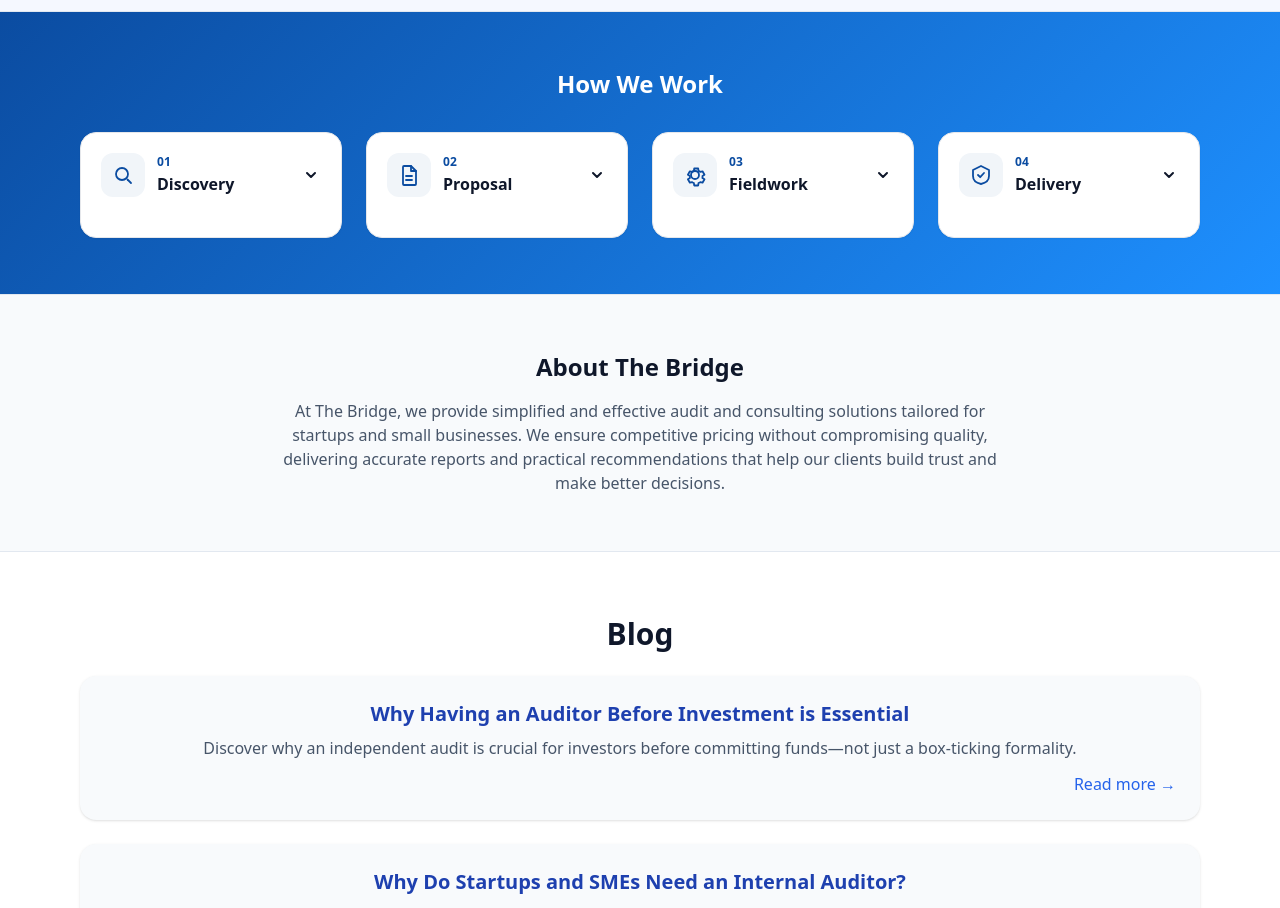
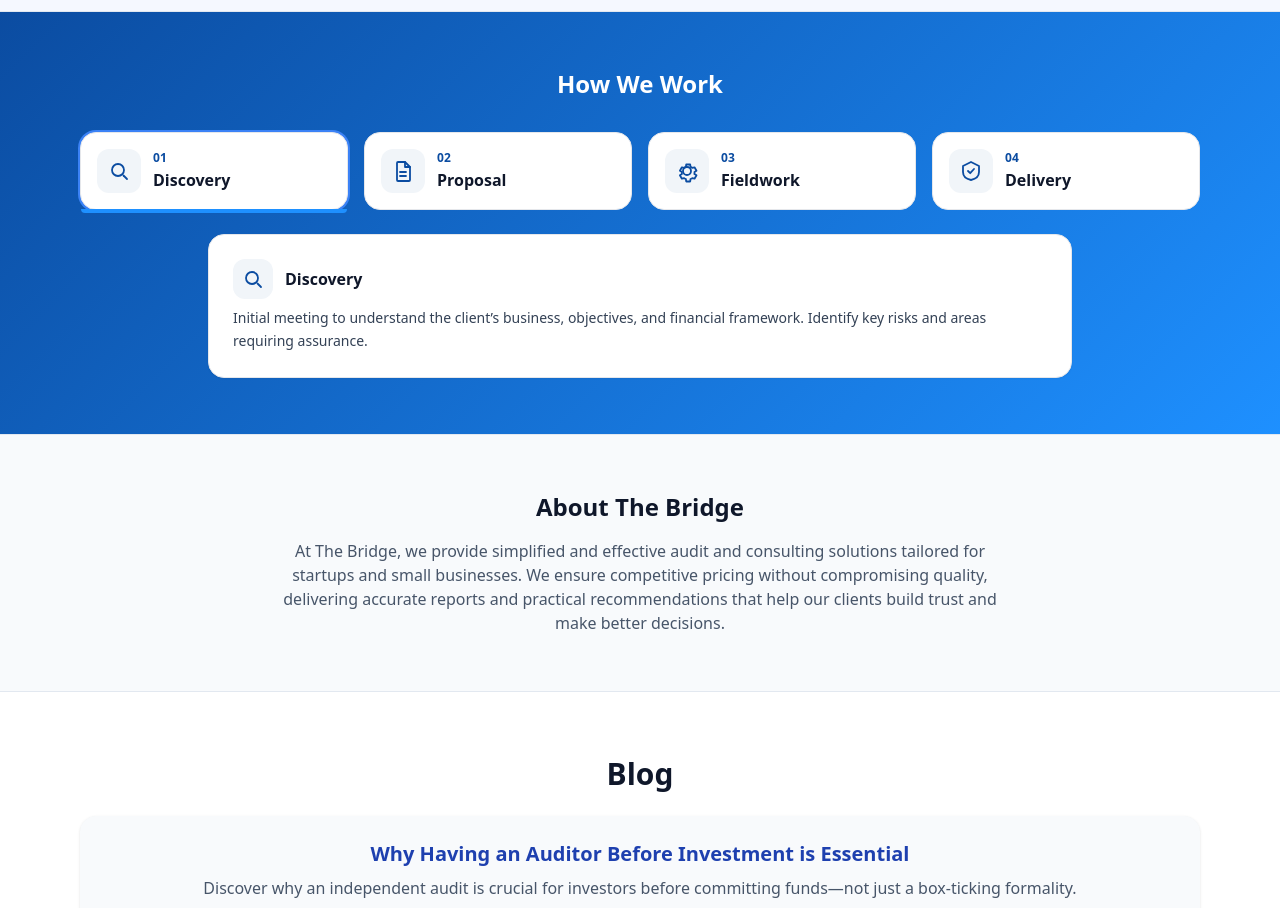
Before and after one commit to mrmohamadyusuf-debug/thebridge-vercel, a React (Vite) app: page / in a window 1280 px wide. Shown: the part 980-1888 px from the top of the page. Built offline with nearby package versions, Linux system fonts and the light colour scheme.

Commit message:
Update App.jsx

```diff
--- a/src/App.jsx
+++ b/src/App.jsx
@@ -15,8 +15,8 @@
   const [pan, setPan] = useState({ x: 0, y: 0 })
   const [startPan, setStartPan] = useState({ x: 0, y: 0 })
 
-  // ====== Process Accordion ======
-  const [openStep, setOpenStep] = useState(null) // 0..3 أو null
+  // ====== Process Tabs ======
+  const [openStep, setOpenStep] = useState(0) // 0..3
 
   const rtl = lang === 'ar'
 
@@ -179,7 +179,7 @@
             <strong>3. تقدير القيمة العادلة للشركة</strong>
             <br />
             المستثمر يحتاج أن يعرف: هل تقييم الشركة عادل أم مبالغ فيه؟ عبر المراجعة،
-            يتم التحقق من الأصول الحقيقية للشركة (مثل العقارات، المخزون، حقوق الملكية الفكرية) وضمان أنها ليست مضخمة.
+            يتم التحقق من الأصول الحقيقية للشركة وضمان أنها ليست مضخمة.
           </p>
           <p className="mb-3">
             <strong>4. تعزيز الشفافية والثقة</strong>
@@ -336,7 +336,7 @@
 
   // ====== Effects ======
   useEffect(() => {
-    if (typeof window === 'undefined' || typeof document === 'undefined') return
+    if (typeof window === 'undefined') return
     const ids = ['services', 'process', 'about', 'blog', 'infograph', 'contact']
     const secs = ids.map((id) => document.getElementById(id)).filter(Boolean)
     if (!('IntersectionObserver' in window) || secs.length === 0) return
@@ -367,24 +367,6 @@
     window.addEventListener('hashchange', handleHash)
     return () => window.removeEventListener('hashchange', handleHash)
   }, [])
-
-  useEffect(() => {
-    if (typeof window === 'undefined') return
-    const onKey = (e) => {
-      if (!lightboxOpen) return
-      if (e.key === 'Escape') setLightboxOpen(false)
-      if (e.key === 'ArrowRight') {
-        setLbIndex((i) => (i + 1) % infographs.length)
-        resetZoom()
-      }
-      if (e.key === 'ArrowLeft') {
-        setLbIndex((i) => (i - 1 + infographs.length) % infographs.length)
-        resetZoom()
-      }
-    }
-    window.addEventListener('keydown', onKey)
-    return () => window.removeEventListener('keydown', onKey)
-  }, [lightboxOpen])
 
   // ====== Helpers ======
   const navClass = (id) =>
@@ -502,24 +484,12 @@
             </div>
           </a>
           <nav className="hidden md:flex gap-6 text-sm">
-            <a href="#services" className={navClass('services')}>
-              {dict[lang].nav.services}
-            </a>
-            <a href="#process" className={navClass('process')}>
-              {dict[lang].nav.process}
-            </a>
-            <a href="#about" className={navClass('about')}>
-              {dict[lang].nav.about}
-            </a>
-            <a href="#blog" className={navClass('blog')}>
-              {dict[lang].nav.blog}
-            </a>
-            <a href="#infograph" className={navClass('infograph')}>
-              {dict[lang].nav.infograph}
-            </a>
-            <a href="#contact" className={navClass('contact')}>
-              {dict[lang].nav.contact}
-            </a>
+            <a href="#services" className={navClass('services')}>{dict[lang].nav.services}</a>
+            <a href="#process" className={navClass('process')}>{dict[lang].nav.process}</a>
+            <a href="#about" className={navClass('about')}>{dict[lang].nav.about}</a>
+            <a href="#blog" className={navClass('blog')}>{dict[lang].nav.blog}</a>
+            <a href="#infograph" className={navClass('infograph')}>{dict[lang].nav.infograph}</a>
+            <a href="#contact" className={navClass('contact')}>{dict[lang].nav.contact}</a>
           </nav>
           <button onClick={() => setLang(lang === 'en' ? 'ar' : 'en')} className="px-3 py-1 border rounded">
             {dict[lang].switch}
@@ -536,18 +506,10 @@
         <h1 className="text-4xl font-bold">{dict[lang].hero}</h1>
         <p className="mt-3 max-w-2xl mx-auto">{dict[lang].desc}</p>
         <div className="mt-6 flex gap-4 justify-center">
-          <a
-            href="#services"
-            className="px-4 py-2 text-white rounded"
-            style={{ backgroundColor: PRIMARY_DARK }}
-          >
+          <a href="#services" className="px-4 py-2 text-white rounded" style={{ backgroundColor: PRIMARY_DARK }}>
             {dict[lang].ctaExplore}
           </a>
-          <a
-            href="https://wa.me/96879434422"
-            className="px-4 py-2 text-white rounded"
-            style={{ backgroundColor: WHATSAPP }}
-          >
+          <a href="https://wa.me/96879434422" className="px-4 py-2 text-white rounded" style={{ backgroundColor: WHATSAPP }}>
             {dict[lang].whatsapp}
           </a>
         </div>
@@ -555,9 +517,7 @@
 
       {/* SERVICES */}
       <section id="services" className="py-14 text-center scroll-mt-24" style={{ background: SOFT_BG }}>
-        <h2 className="text-2xl font-bold" style={{ color: PRIMARY }}>
-          {dict[lang].servicesTitle}
-        </h2>
+        <h2 className="text-2xl font-bold" style={{ color: PRIMARY }}>{dict[lang].servicesTitle}</h2>
         <div className="mt-8 grid sm:grid-cols-2 lg:grid-cols-3 gap-6 max-w-6xl mx-auto px-4">
           {services.map((s, i) => (
             <div key={i} className="p-6 bg-white rounded-2xl border hover:shadow transition">
@@ -568,7 +528,7 @@
         </div>
       </section>
 
-      {/* PROCESS (Accordion + SVG Icons) */}
+      {/* PROCESS (Tabs/Stepper) */}
       <section
         id="process"
         className="py-14 text-white border-y border-slate-200 scroll-mt-24"
@@ -576,55 +536,56 @@
       >
         <h2 className="text-2xl font-bold text-center">{dict[lang].processTitle}</h2>
 
-        <div className="mt-8 grid sm:grid-cols-2 lg:grid-cols-4 gap-6 max-w-6xl mx-auto px-4">
+        {/* Step tabs */}
+        <div
+          role="tablist"
+          aria-label={dict[lang].processTitle}
+          className="mt-8 max-w-6xl mx-auto px-4 grid grid-cols-2 md:grid-cols-4 gap-4"
+          onKeyDown={(e) => {
+            if (e.key === 'ArrowRight') setOpenStep((openStep + 1) % steps.length)
+            if (e.key === 'ArrowLeft') setOpenStep((openStep - 1 + steps.length) % steps.length)
+          }}
+          tabIndex={0}
+        >
           {steps.map((s, i) => {
-            const isOpen = openStep === i
+            const selected = openStep === i
             return (
-              <div key={s.n} className="bg-white rounded-2xl border shadow-sm overflow-hidden text-slate-900">
-                {/* رأس البطاقة */}
               <button
-                  onClick={() => setOpenStep(isOpen ? null : i)}
-                  className="w-full flex items-center gap-3 p-5 text-left group focus:outline-none focus:ring-2 focus:ring-blue-400/60"
-                  aria-expanded={isOpen}
-                  aria-controls={`step-panel-${i}`}
+                key={s.n}
+                role="tab"
+                aria-selected={selected}
+                aria-controls={`process-panel-${i}`}
+                id={`process-tab-${i}`}
+                onClick={() => setOpenStep(i)}
+                className={`relative flex items-center gap-3 rounded-2xl border bg-white p-4 text-left transition
+                  ${selected ? 'ring-2 ring-blue-500 shadow' : 'hover:shadow'} text-slate-900`}
               >
                 <div className="flex items-center justify-center w-11 h-11 rounded-xl bg-slate-100">
                   <StepIcon i={i} color={PRIMARY} />
                 </div>
                 <div className="flex-1">
-                    <div className="text-xs font-bold" style={{ color: PRIMARY }}>
-                      0{s.n}
-                    </div>
+                  <div className="text-xs font-bold" style={{ color: PRIMARY }}>0{s.n}</div>
                   <div className="mt-0.5 font-semibold">{lang === 'ar' ? s.ar : s.en}</div>
                 </div>
-                  <svg
-                    className={`w-5 h-5 transition-transform ${isOpen ? 'rotate-180' : ''}`}
-                    viewBox="0 0 20 20"
-                    fill="none"
-                    aria-hidden="true"
-                  >
-                    <path
-                      d="M6 8l4 4 4-4"
-                      stroke="currentColor"
-                      strokeWidth="2"
-                      strokeLinecap="round"
-                      strokeLinejoin="round"
-                    />
-                  </svg>
+                {selected && (
+                  <span className="absolute inset-x-0 -bottom-1 h-1 rounded-b-2xl" style={{ background: ACCENT }} aria-hidden="true" />
+                )}
               </button>
-
-                {/* المحتوى القابل للطي */}
-                <div
-                  id={`step-panel-${i}`}
-                  className={`px-5 pb-5 transition-all duration-250 ease-out ${
-                    isOpen ? 'max-h-48 opacity-100' : 'max-h-0 opacity-0'
-                  }`}
-                >
-                  <p className="text-sm text-slate-600">{dict[lang].processDesc[i]}</p>
-                </div>
-              </div>
             )
           })}
+        </div>
+
+        {/* Content panel */}
+        <div role="tabpanel" id={`process-panel-${openStep}`} aria-labelledby={`process-tab-${openStep}`} className="mt-6 max-w-4xl mx-auto px-4">
+          <div className="bg-white text-slate-700 rounded-2xl border shadow-sm p-6">
+            <div className="flex items-center gap-3 mb-2">
+              <div className="w-10 h-10 rounded-xl bg-slate-100 flex items-center justify-center">
+                <StepIcon i={openStep} color={PRIMARY} />
+              </div>
+              <h3 className="font-semibold text-slate-900">{lang === 'ar' ? steps[openStep].ar : steps[openStep].en}</h3>
+            </div>
+            <p className="text-sm leading-relaxed">{dict[lang].processDesc[openStep]}</p>
+          </div>
         </div>
       </section>
 
@@ -648,9 +609,7 @@
               {posts.map((p) => (
                 <article
                   key={p.id}
-                  className={`p-6 bg-slate-50 rounded-2xl shadow hover:shadow-md transition ${
-                    rtl ? 'text-right' : 'text-left'
-                  }`}
+                  className={`p-6 bg-slate-50 rounded-2xl shadow hover:shadow-md transition ${rtl ? 'text-right' : 'text-left'}`}
                 >
                   <h3 className="text-xl font-semibold text-blue-800 mb-2 text-center">
                     {lang === 'ar' ? p.titleAr : p.titleEn}
@@ -710,10 +669,7 @@
                         ? 'Why an auditor before investing'
                         : 'Why an internal auditor'}
                   </span>
-                  <button
-                    onClick={() => openLightbox(i)}
-                    className="px-3 py-1 text-xs border rounded hover:bg-slate-50"
-                  >
+                  <button onClick={() => openLightbox(i)} className="px-3 py-1 text-xs border rounded hover:bg-slate-50">
                     {dict[lang].view}
                   </button>
                 </figcaption>
@@ -731,11 +687,7 @@
 
           <ContactForm lang={lang} dict={dict} />
           <div className="mt-4 flex justify-center">
-            <a
-              href="https://wa.me/96879434422"
-              className="rounded-2xl px-5 py-3 text-white font-medium shadow"
-              style={{ backgroundColor: WHATSAPP }}
-            >
+            <a href="https://wa.me/96879434422" className="rounded-2xl px-5 py-3 text-white font-medium shadow" style={{ backgroundColor: WHATSAPP }}>
               {dict[lang].whatsapp}
             </a>
           </div>
@@ -898,8 +850,7 @@
         body: JSON.stringify({ ...form, lang }),
       })
       setStatus(res.ok ? 'ok' : 'err')
-      if (res.ok)
-        setForm({ name: '', email: '', phone: '', message: '', _gotcha: '' })
+      if (res.ok) setForm({ name: '', email: '', phone: '', message: '', _gotcha: '' })
     } catch {
       setStatus('err')
     } finally {
@@ -912,9 +863,7 @@
   return (
     <form
       onSubmit={handleSubmit}
-      className={`mt-6 bg-white p-6 rounded-2xl shadow-md space-y-4 ${
-        rtl ? 'text-right' : 'text-left'
-      }`}
+      className={`mt-6 bg-white p-6 rounded-2xl shadow-md space-y-4 ${rtl ? 'text-right' : 'text-left'}`}
     >
       {/* honeypot */}
       <input
@@ -973,12 +922,8 @@
         </button>
       </div>
 
-      {status === 'ok' && (
-        <div className="text-green-600 text-sm">{dict[lang].form.ok}</div>
-      )}
-      {status === 'err' && (
-        <div className="text-red-600 text-sm">{dict[lang].form.err}</div>
-      )}
+      {status === 'ok' && <div className="text-green-600 text-sm">{dict[lang].form.ok}</div>}
+      {status === 'err' && <div className="text-red-600 text-sm">{dict[lang].form.err}</div>}
     </form>
   )
 }
```
Lines whose indentation alone changed are shown as unchanged.
